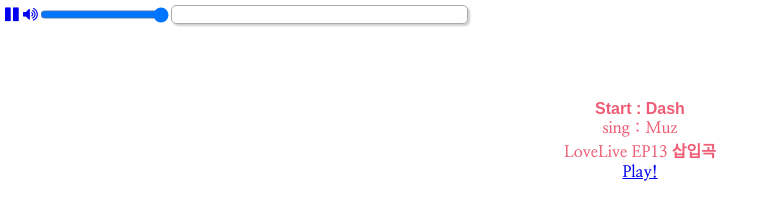
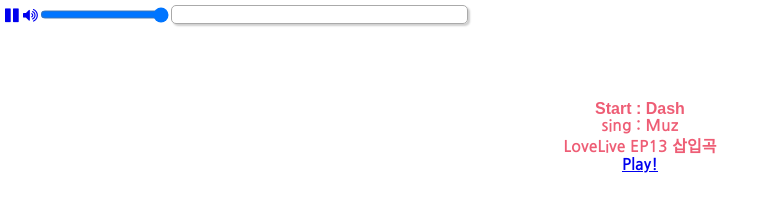
Before and after one commit to lovelivekor/lovelivekor.github.io, a plain HTML site: page index.html in a window 1280 px wide. Shown: the whole page, without its empty margins (0-774 px from the left). Drawn offline with nearby package versions, Linux system fonts and the light colour scheme.

Commit message:
change font

```diff
--- a/index.html
+++ b/index.html
@@ -10,9 +10,9 @@
   <script src="//code.jquery.com/jquery-2.1.1.min.js"></script>
   <script src="//code.jquery.com/ui/1.11.1/jquery-ui.js"></script>
   <link href="//maxcdn.bootstrapcdn.com/font-awesome/4.1.0/css/font-awesome.min.css" rel="stylesheet">
-  <link href="//fonts.googleapis.com/earlyaccess/nanummyeongjo.css" rel="stylesheet">
+  <link href="//fonts.googleapis.com/earlyaccess/nanumgothic.css" rel="stylesheet">
   <style type="text/css">
-  	body { font-family:'나눔명조','Nanum Myeongjo','맑은 고딕'; }
+  	body { font-family:'나눔고딕','Nanum Gothic','맑은 고딕', serif; }
 	.wrap {  }
 	#duration { width:960px; height:600px; position:absolute; top:50%; left:50%; margin-top:-300px; margin-left:-480px; overflow:hidden; }
 	#nowtime { left:475px;top:5px;position:absolute; float: left; }
```
